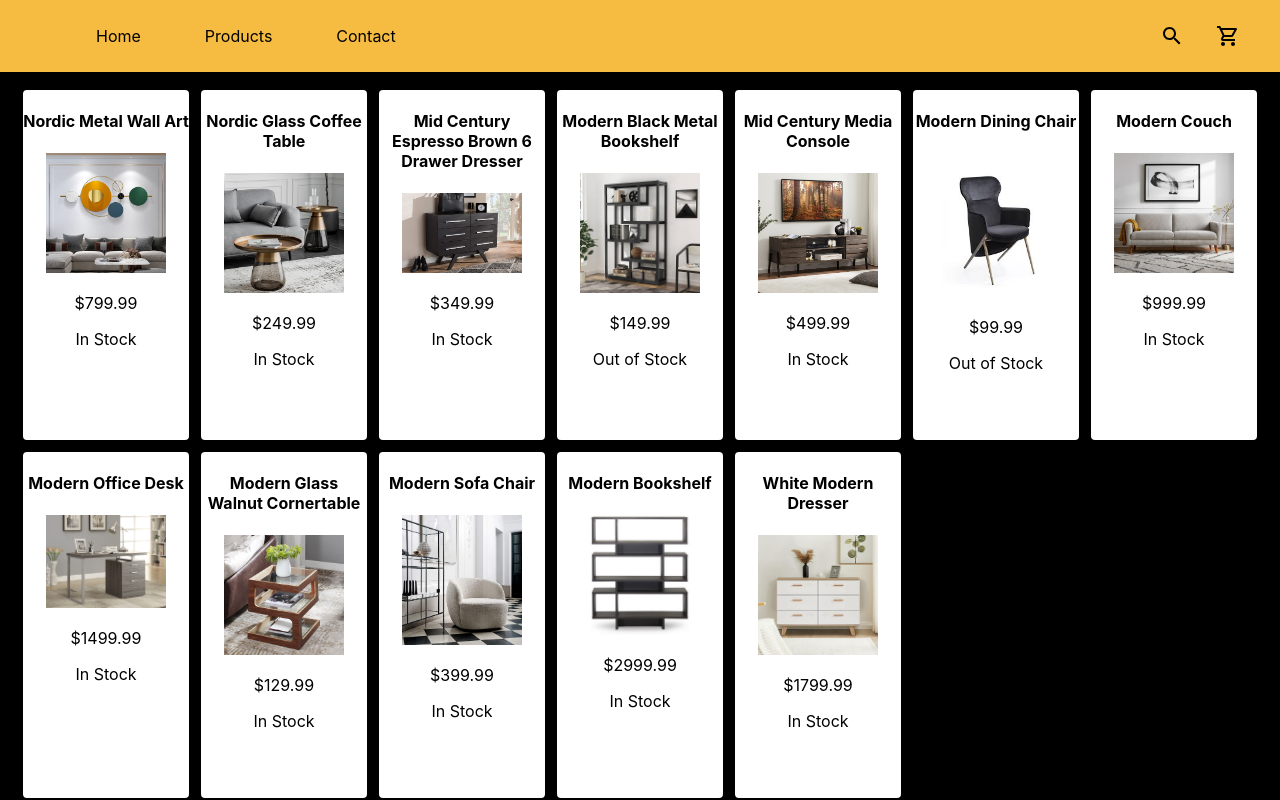
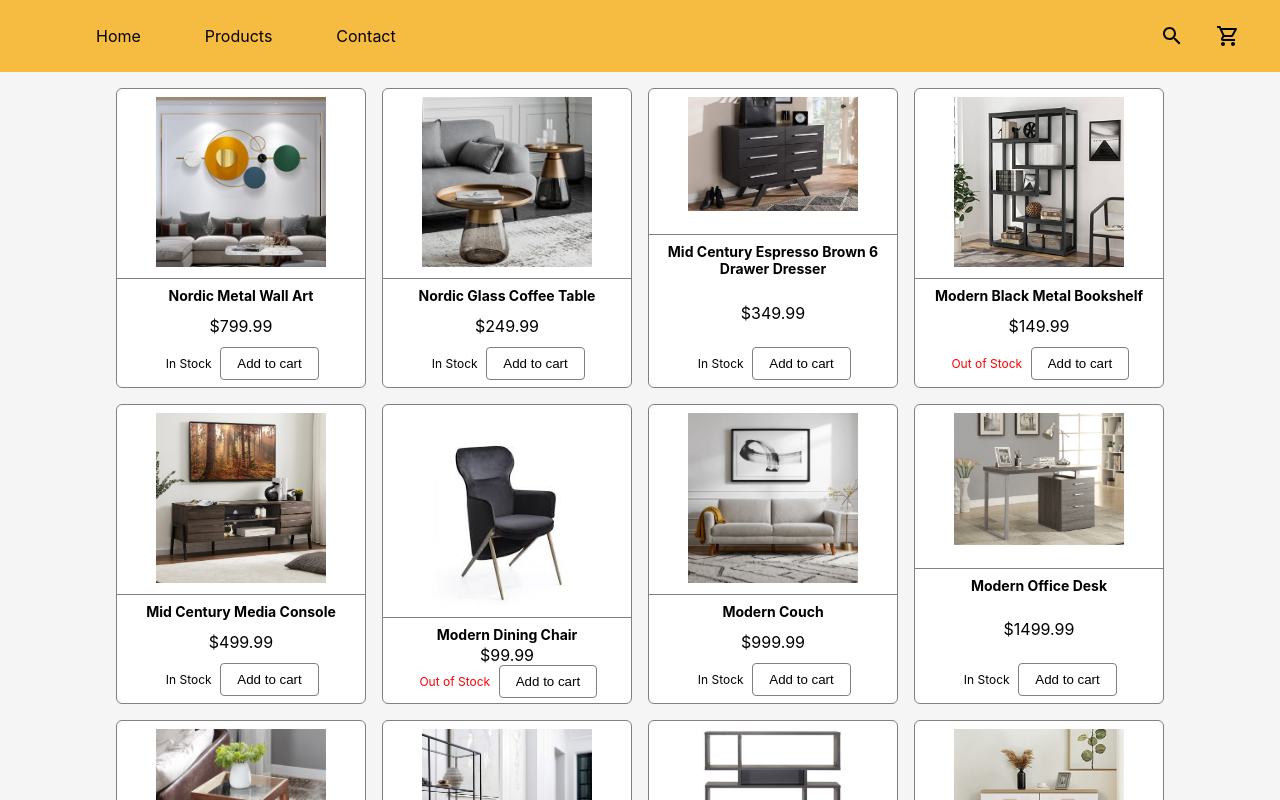
Before and after one commit to mikegecko/shopping-cart, a React (Create React App) app: page /products in a window 1280 px wide. Shown: the top 800 px of the page. Built offline with nearby package versions, Linux system fonts and the light colour scheme; the HTML template or start-up script is replaced by a standard one.

Commit message:
Finalize product page styling

```diff
--- a/src/App.css
+++ b/src/App.css
@@ -2,9 +2,10 @@
 .App {
   text-align: center;
   width: 100vw;
-  height: 100vh;
+  min-height: 100vh;
   display: flex;
   flex-direction: column;
+  /* Address homepage styling */
 }
 
 .navbar{
@@ -113,7 +114,7 @@
 .contact-page{
   background-color: black;
   width: 100%;
-  height: 100%;
+  height: calc(100vh - 4.5rem);
   color: white;
 }
 .contactbar{
@@ -137,23 +138,73 @@
   justify-content: center;
   align-items: center;
   gap: 1rem;
-  background-color: black;
+  background-color: whitesmoke;
+  padding-bottom: 1rem;
 }
 .product-container{
   display: grid;
-  grid-template-columns: repeat(auto-fill, 170px);
+  grid-template-columns: repeat(auto-fill, 250px);
+  grid-template-rows: repeat(auto-fill, 300px);
   height: 100%;
   width: 100%;
-  background-color: black;
+  background-color: whitesmoke;
   justify-content: center;
+  gap: 1rem;
+}
+.card{
+  height: 300px;
+  padding: .5rem;
+  box-sizing: border-box;
+  border-radius: 6px;
+  border: 1px solid gray;
+  background-color: white;
+  display: flex;
+  flex-direction: column;
+  justify-content: space-between;
+  align-items: center;
+}
+.card img{
+  width: 170px;
+}
+.card p{
+margin: 0;
+padding: .1rem;
+}
+.card h4{
+  font-size: 14px;
+  padding-top: .5rem;
+  border-top: 1px solid gray;
+  width: calc(100% + 1rem);
+}
+.out-stock{
+  font-size: 12px;
+  color:red;
+}
+.in-stock{
+  font-size: 12px;
+  color: black;
+}
+.prod-info{
+  display: flex;
+  flex-direction: row;
+  justify-content: center;
+  align-items: center;
   gap: .5rem;
 }
-.card{
-  box-sizing: border-box;
-  border-radius: 6px;
-  border: 2px solid black;
+.cart-btn{
   background-color: white;
+  border: none;
+  cursor: pointer;
+  border-radius: 3px;
+  outline: 1px solid gray;
+  padding: .5rem 1rem .5rem 1rem;
+  width: max-content;
+  transition: 300ms;
 }
-.card img{
-  width: 120px;
+.cart-btn:hover{
+  background-color: #42f54b;
 }
+.cart-btn:active{
+  background-color: #2db034;
+  transition: 0s;
+}
--- a/src/components/ItemCard.jsx
+++ b/src/components/ItemCard.jsx
@@ -1,4 +1,3 @@
-
 
 export default function ItemCard(props){
     const stock = () => {
@@ -17,10 +16,14 @@ export default function ItemCard(props){
         <div className="card">
             {/* Name | Picture | Price | Stock | ID */}
             {/* Add to cart, quantity adding to card */}
-            <h4>{props.product.name}</h4>
-            <img src={props.product.img} alt="product" />
-            <p>${props.product.price}</p>
-            <p>{stock()}</p>
+                <img src={props.product.img} alt="product" />
+                <h4>{props.product.name}</h4>
+                <p>${props.product.price}</p>
+                <div className="prod-info">
+                    {stock()}
+                    <button className="cart-btn">Add to cart</button>
+                </div>
+
         </div>
     )
 }
--- a/src/index.css
+++ b/src/index.css
@@ -17,3 +17,6 @@ code {
 h1{
   margin: 0;
 }
+h4{
+  margin: 0;
+}
```
